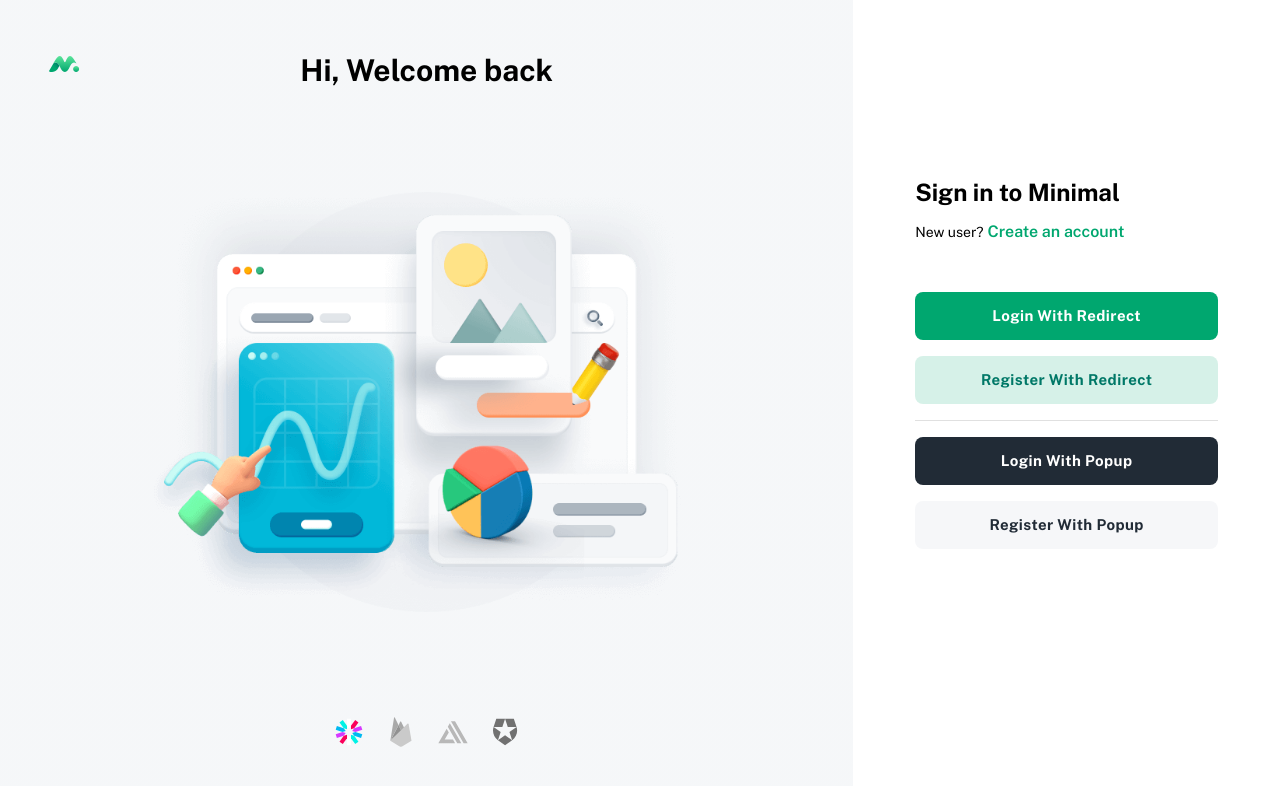
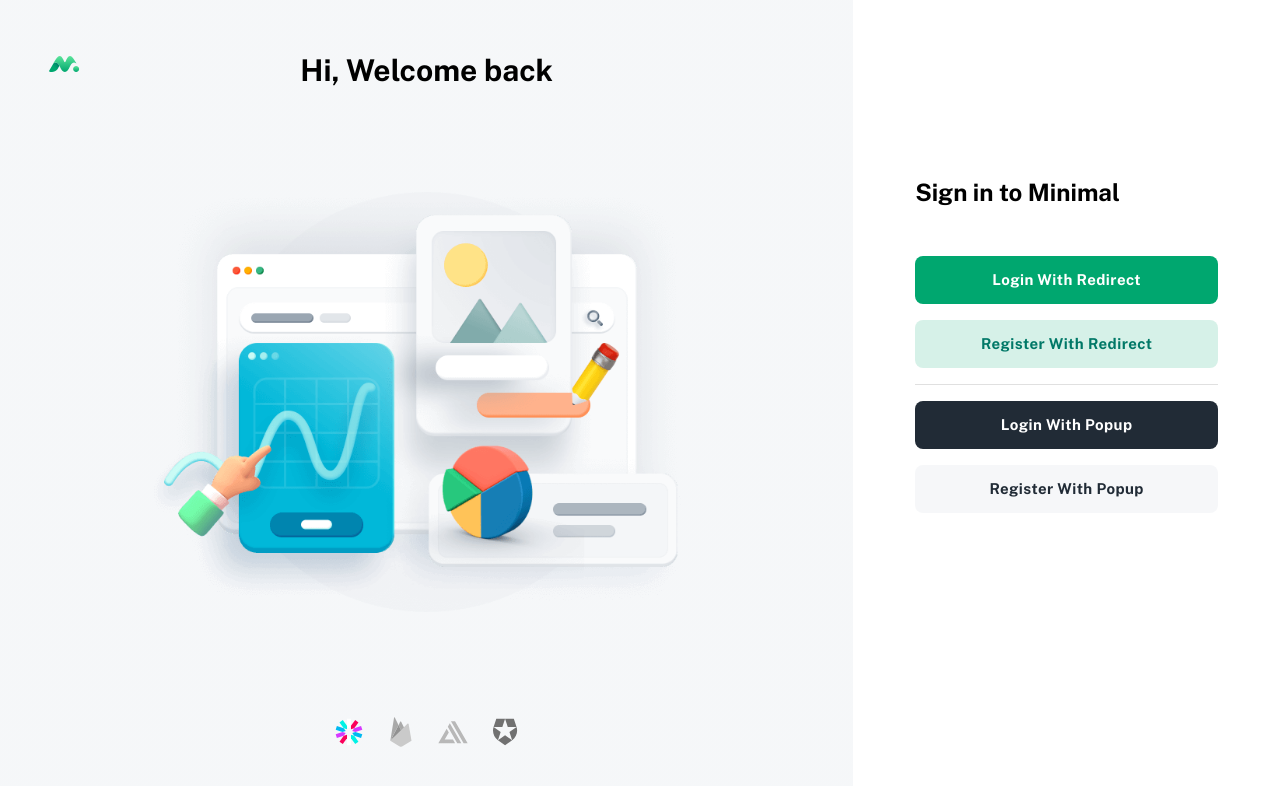
Before and after one commit to Dreezy305/minimal-app, a React (Create React App) app: page /auth/auth0 in a window 1280 px wide. Shown: the top 786 px of the page. Built offline with nearby package versions, Linux system fonts and the light colour scheme.

Commit message:
bug fixes

```diff
--- a/src/components/AuthOForm.tsx
+++ b/src/components/AuthOForm.tsx
@@ -9,18 +9,6 @@
           <h3 className="text-2xl font-bold font-PublicSansBold">
             Sign in to Minimal
           </h3>
-
-          <div className="flex flex-row items-center space-x-1">
-            <span className="text-black font-normal text-sm font-PublicSansRegular leading-6">
-              New user?{" "}
-            </span>
-            <a
-              href="/"
-              className="create font-semibold font-PublicSansSemiBold leading-6 hover:underline cursor-pointer"
-            >
-              Create an account
-            </a>
-          </div>
         </div>
 
         <Stack spacing={2}>
```
